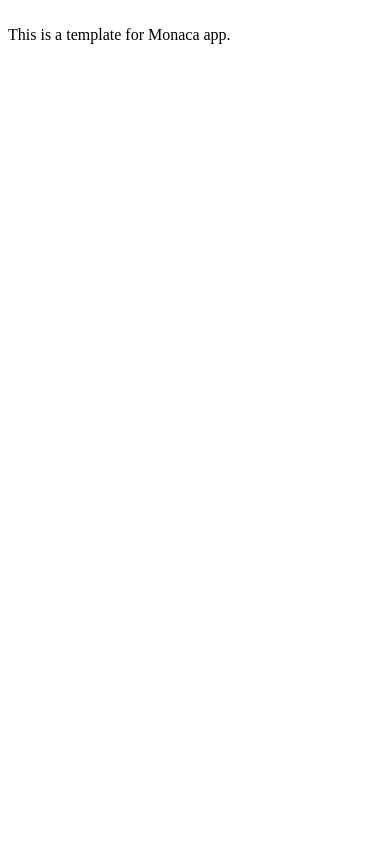
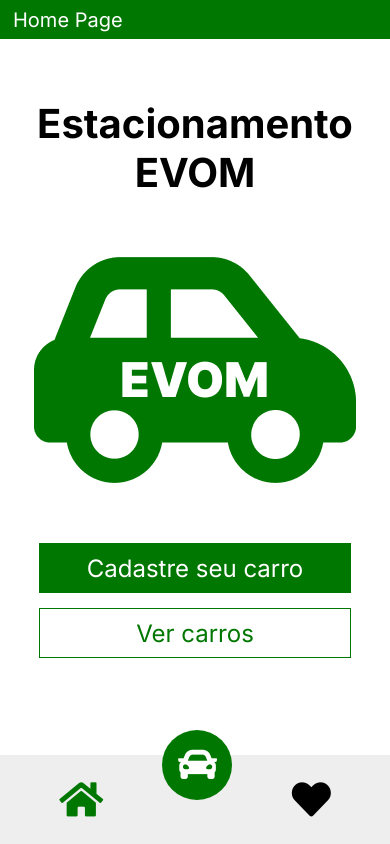
Before and after one commit to Otavio-Emanoel/EVOM, a website: page www/index.html in a window 390 px wide. Drawn offline with Linux system fonts and the light colour scheme; some packages are replaced by stand-ins of ours.

Commit message:
Design estático da Home Page

```diff
--- a/www/css/style.css
+++ b/www/css/style.css
@@ -1 +1,78 @@
-/**/
+@import url('https://fonts.googleapis.com/css2?family=Inter:ital,opsz,wght@0,14..32,100..900;1,14..32,100..900&family=Open+Sans:ital,wght@0,300..800;1,300..800&family=Roboto:ital,wght@0,100;0,300;0,400;0,500;0,700;0,900;1,100;1,300;1,400;1,500;1,700;1,900&display=swap');
+*{
+    padding: 0;
+    margin: 0;
+    box-sizing: border-box;
+    font-family: "Inter", sans-serif;
+}
+.header-bar{
+    background-color: #070;
+    color: #fff;
+    height: 39px;
+    font-size: 20px;
+    font-weight: medium;
+    display: flex;
+    align-items: center;
+    padding: 0 13px;
+}
+h1{
+    font-size: 40px;
+    font-weight: bold;
+    width: 100%;
+    text-align: center;
+    margin-top: 60px;
+}
+.logo-container{
+    display: flex;
+    justify-content: center;
+    margin-top: 60px;
+}
+.main-button{
+    background-color: #070;
+    color: #fff;
+    margin-top: 60px !important;
+}
+.sec-button{
+    background-color: #fff;
+    color: #070;
+}
+.sec-button, .main-button{
+    border: 1px solid #070;
+    width: 80%;
+    height: 50px;
+    margin: 15px auto;
+    display: block;
+    text-align: center;
+    font-weight: regular;
+    font-size: 24px;
+}
+footer{
+    position: fixed;
+    bottom: 0;
+    left: 0;
+    width: 100vw;
+    height: 89px;
+    background-color: #eee;
+    align-items: center;
+    display: flex;
+    justify-content: space-evenly;
+}
+.icon{
+    font-size: 39px;
+    color: #000;
+    z-index: 1;
+}
+.sel{
+    color: #070;
+}
+.sp-icon{
+    transform: translateY(-50%);
+    color: #fff;
+    background-color: #070;
+    border-radius: 100%;
+    display: flex;
+    justify-content: center;
+    align-items: center;
+    width: 70px;
+    height: 70px;
+}
--- a/www/index.html
+++ b/www/index.html
@@ -7,12 +7,27 @@
     <script src="cordova.js"></script>
     <script src="components/loader.js"></script>
     <link rel="stylesheet" href="components/loader.css">
+    <link rel="stylesheet" href="https://cdnjs.cloudflare.com/ajax/libs/font-awesome/5.15.4/css/all.min.css" integrity="sha512-1ycn6IcaQQ40/MKBW2W4Rhis/DbILU74C1vSrLJxCq57o941Ym01SwNsOMqvEBFlcgUa6xLiPY/NS5R+E6ztJQ==" crossorigin="anonymous" referrerpolicy="no-referrer" />
     <link rel="stylesheet" href="css/style.css">
     <script>
     </script>
 </head>
 <body>
-	<br />
-    This is a template for Monaca app.
+	<header class="header-bar">Home Page</header>
+    <h1>Estacionamento <br> EVOM</h1>
+    <div class="logo-container">
+        <img src="imgs/logo.png" alt="">
+    </div>
+    <button class="main-button">
+        Cadastre seu carro
+    </button>
+    <button class="sec-button">
+        Ver carros
+    </button>
+    <footer>
+        <i class="fas fa-home icon sel"></i>
+        <i class="fas fa-car icon sp-icon"></i>
+        <i class="fas fa-heart icon"></i>
+    </footer>
 </body>
 </html>
```
Also changed, not shown: www/imgs/logo.png (added), 1 other file.
